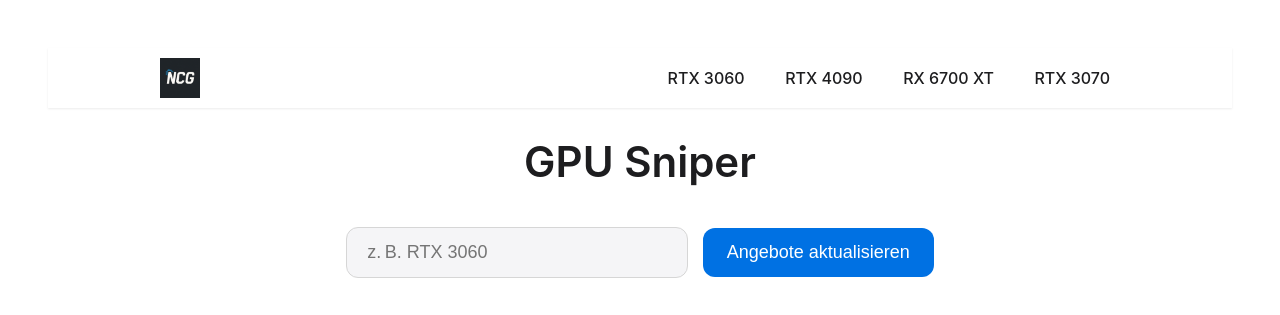
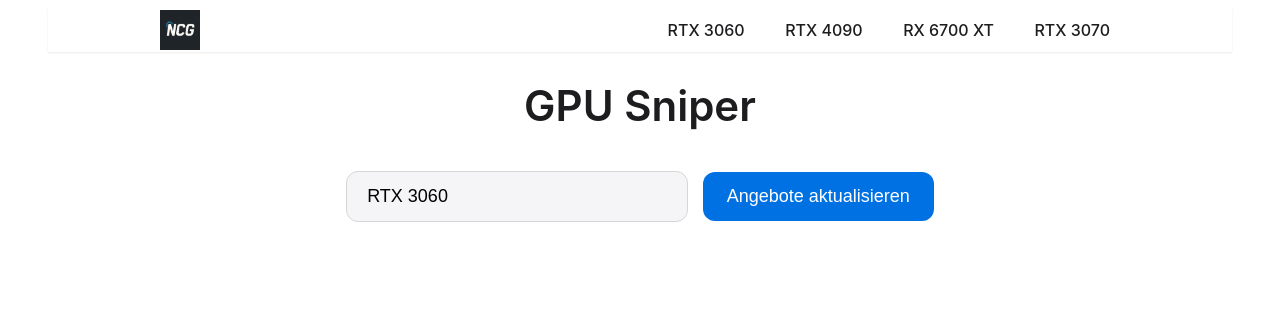
Before and after one commit to bdnils/EbayBot, a website: page public/index.html in a window 1280 px wide. Both pictures are taken after a click on the link "RTX 3060". Drawn offline with Linux system fonts and the light colour scheme; no server answers.

Commit message:
Add files via upload

```diff
--- a/public/index.html
+++ b/public/index.html
@@ -5,7 +5,18 @@
     <title>GPU Sniper</title>
     <link rel="stylesheet" href="style.css">
     <link rel="icon" type="image/png" href="logo.png">
+    <script src="script.js"></script>
 </head>
+<script>
+    function quickSearch(keyword) {
+        document.getElementById('query').value = keyword;
+        if (typeof fetchOffers === "function") {
+            fetchOffers();
+        } else {
+            console.error("fetchOffers() ist nicht definiert.");
+        }
+    }
+</script>
 <body>
 
     <!-- ✅ Elegante Top-Bar -->
@@ -29,6 +40,6 @@
         <div id="results"></div>
     </div>
 
-    <script src="script.js"></script>
+
 </body>
 </html>
--- a/public/style.css
+++ b/public/style.css
@@ -1,6 +1,6 @@
 body {
     font-family: -apple-system, BlinkMacSystemFont, "Segoe UI", Roboto, "Helvetica Neue", Arial, sans-serif;
-    padding: 40px;
+    padding: 0 40px 40px 40px;
     background: #ffffff;
     color: #1d1d1f;
     text-align: center;
@@ -93,7 +93,7 @@
     align-items: center;
     max-width: 960px;
     margin: 0 auto;
-    padding: 10px 20px;
+    padding: 2px 20px;
 }
 
 .nav-logo {
```
